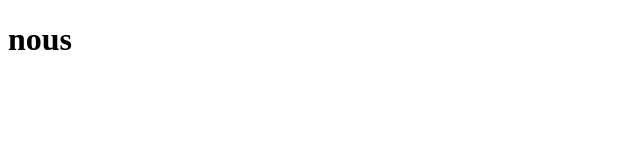
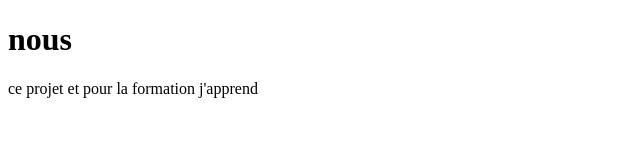
Before and after one commit to kamisensou/projet, a plain HTML site: page index.html in a window 1280 px wide. Shown: the whole page, without its empty margins (0-640 px from the left). Drawn offline with Linux system fonts and the light colour scheme.

Commit message:
ajout paragraphe

```diff
--- a/index.html
+++ b/index.html
@@ -3,9 +3,10 @@
 <head>
   <meta charset="UTF-8">
   <meta name="viewport" content="width=device-width, initial-scale=1.0">
-  <title>Document</title>
+  <title>projet c8</title>
 </head>
 <body>
   <h1>nous</h1>
+  <p>ce projet et pour la formation j'apprend </p>
 </body>
 </html>
```
